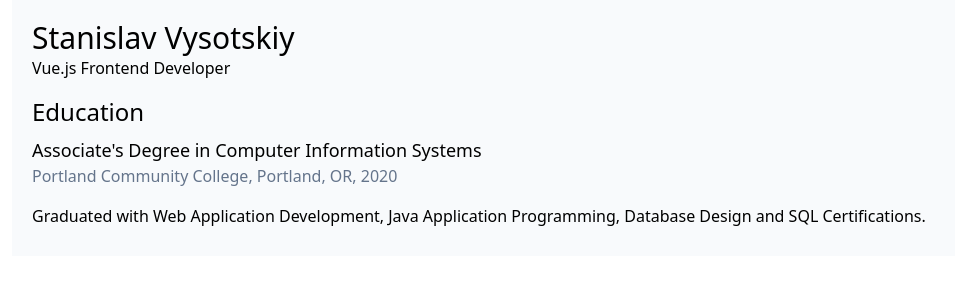
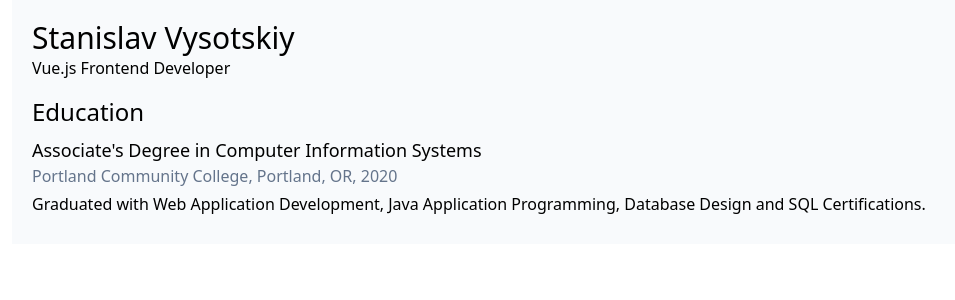
Before and after one commit to staniboy/cv, a Vue app: page / in a window 1280 px wide. Shown: the top 300 px of the page, without its empty margins (116-1071 px from the left). Built offline with nearby package versions, Linux system fonts and the light colour scheme.

Commit message:
fix: spacing

```diff
--- a/src/components/SectionItem.vue
+++ b/src/components/SectionItem.vue
@@ -1,8 +1,10 @@
 <template>
-  <div>
-    <h3 class="text-lg font-medium">{{ props.title }}</h3>
-    <h3 v-if="props.subtitle" class="text-md mb-4 text-slate-500">{{ props.subtitle }}</h3>
-    <slot></slot>
+  <div class="flex flex-col gap-1">
+    <div>
+      <h3 class="text-lg font-medium">{{ props.title }}</h3>
+      <h3 v-if="props.subtitle" class="text-md text-slate-500">{{ props.subtitle }}</h3>
+    </div>
+    <div><slot></slot></div>
   </div>
 </template>
 <script setup lang="ts">
```
